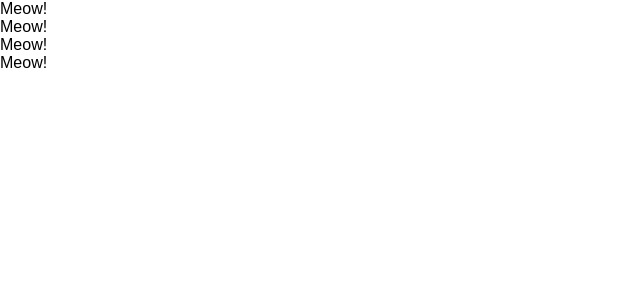
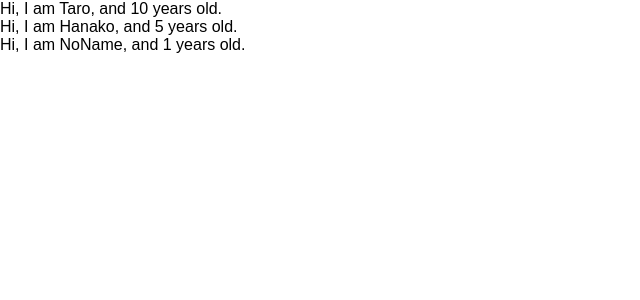
Before and after one commit to MpJunyaSato/udemy-react-redux-crud-application, a React (Create React App) app: page / in a window 1280 px wide. Shown: the top 300 px of the page, without its empty margins (0-640 px from the left). Built offline with nearby package versions, Linux system fonts and the light colour scheme.

Commit message:
learn props of component

```diff
--- a/src/App.js
+++ b/src/App.js
@@ -1,29 +1,27 @@
 import React from 'react';
 
-// class App extends Component {
-//   render() {
-//     return (
-//         <React.Fragment>
-//           <label htmlFor="bar">bar</label>
-//           <input type="text" onChange={() => {console.log("I am clicked")}} />
-//         </React.Fragment>
-//     )
-//   }
-// }
-
 const App = () => {
+    const profiles = [
+        {name: 'Taro', age: 10},
+        {name: 'Hanako', age: 5},
+        {name: 'NoName'},
+    ];
     return (
         <div>
-            <Cat />
-            <Cat />
-            <Cat />
-            <Cat />
+            {
+                profiles.map((profile, index) => {
+                    return <User name={profile.name} age={profile.age} key={index}/>
+                })
+            }
         </div>
     )
 }
 
-const Cat = () => {
-    return <div>Meow!</div>
+const User = (props) => {
+    return <div>Hi, I am {props.name}, and {props.age} years old.</div>
 }
 
+User.defaultProps = {
+    age: 1
+}
 export default App;
```
